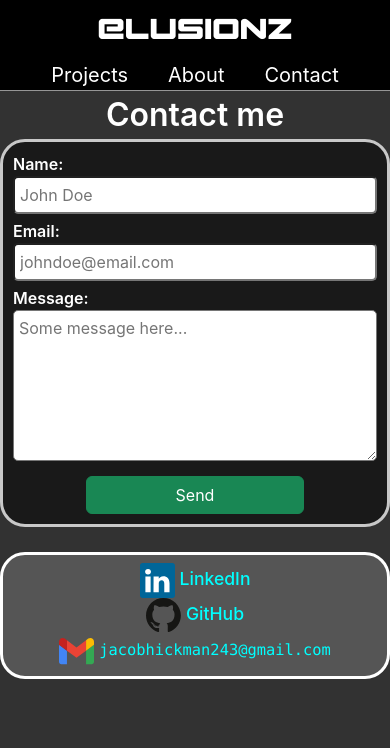
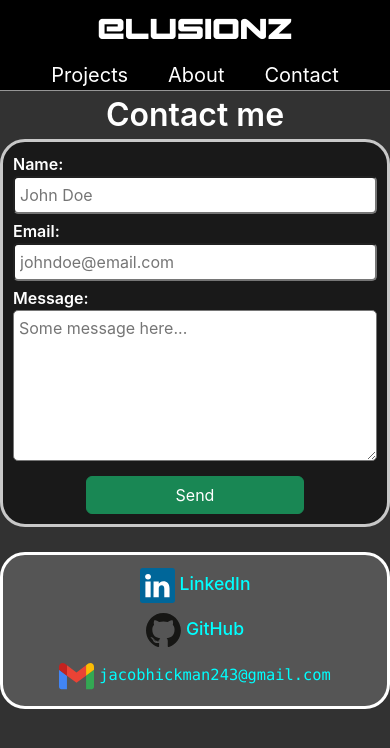
Before and after one commit to Elusionz243/Elusionz, a React (Create React App) app in the folder front-end/: page /contact in a window 390 px wide. Shown: the top 748 px of the page. Built offline with nearby package versions, Linux system fonts and the light colour scheme; the HTML template or start-up script is replaced by a standard one.

Commit message:
added margin to social list items on contact page when in mobile view

```diff
--- a/front-end/src/components/contact/Contact.css
+++ b/front-end/src/components/contact/Contact.css
@@ -63,4 +63,8 @@ footer {
   .socials {
     flex-direction: column;
   }
+
+  .social {
+    margin: 5px 0;
+  }
 }
--- a/front-end/src/components/contact/Contact.js
+++ b/front-end/src/components/contact/Contact.js
@@ -121,6 +121,7 @@ const Contact = () => {
               onClick={social === "Gmail" ? copyEmail : null}
               target={social !== "Gmail" ? "_blank" : ""}
               rel="noreferrer"
+              className="social"
             >
               {socials[social].svg}
               {social === "Gmail" ? (
```
